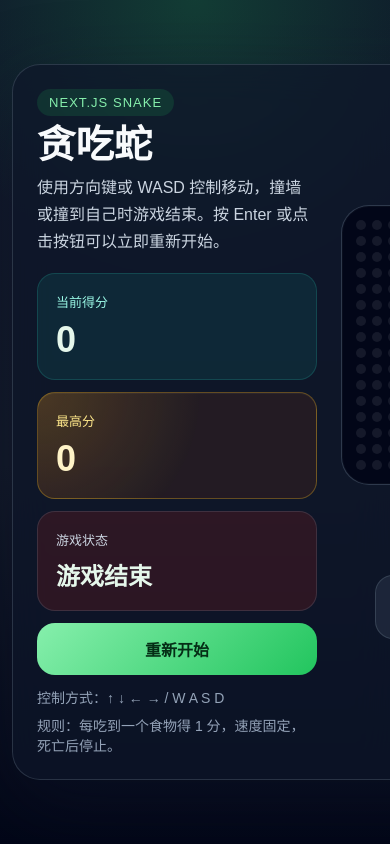
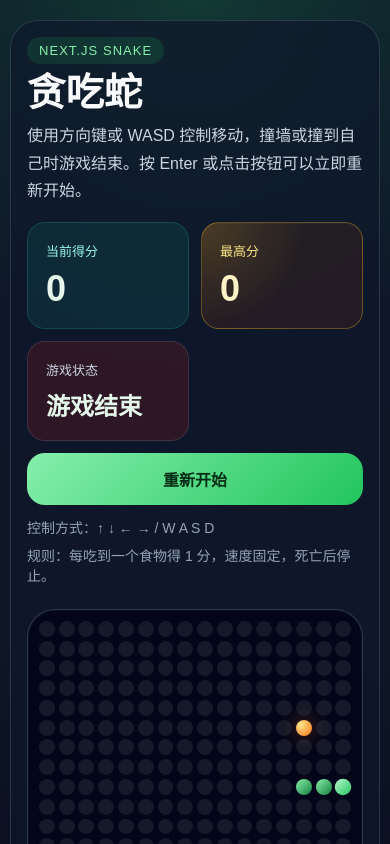
Before and after one commit to christinajgbu-oss/testforopenclaw, a Next.js app: page / in a window 390 px wide. Shown: the top 844 px of the page. Built offline with nearby package versions, Linux system fonts and the light colour scheme.

Commit message:
fix: 移动端适配 - viewport配置/响应式布局/触控按钮优化（Superpowers TDD）

```diff
--- a/src/app/layout.tsx
+++ b/src/app/layout.tsx
@@ -1,9 +1,15 @@
-import type { Metadata } from "next";
+import type { Metadata, Viewport } from "next";
 import "./globals.css";
 
 export const metadata: Metadata = {
   title: "testforopenclaw - Snake Game",
   description: "A snake game built with React and Next.js",
+};
+
+export const viewport: Viewport = {
+  width: "device-width",
+  initialScale: 1,
+  viewportFit: "cover",
 };
 
 export default function RootLayout({
--- a/src/app/page.module.css
+++ b/src/app/page.module.css
@@ -1,8 +1,10 @@
 .page {
   min-height: 100vh;
+  min-height: 100dvh;
   display: grid;
   place-items: center;
-  padding: 32px 16px;
+  padding: max(24px, env(safe-area-inset-top)) max(12px, env(safe-area-inset-right))
+    max(24px, env(safe-area-inset-bottom)) max(12px, env(safe-area-inset-left));
   font-family: var(--font-geist-sans);
   background:
     radial-gradient(circle at top, rgba(34, 197, 94, 0.22), transparent 32%),
@@ -52,6 +54,7 @@
 
 @media (max-width: 600px) {
   .page {
-    padding: 24px 12px;
+    padding: max(20px, env(safe-area-inset-top)) max(10px, env(safe-area-inset-right))
+      max(20px, env(safe-area-inset-bottom)) max(10px, env(safe-area-inset-left));
   }
 }
--- a/src/components/SnakeGame/SnakeGame.tsx
+++ b/src/components/SnakeGame/SnakeGame.tsx
@@ -1,6 +1,6 @@
 'use client';
 
-import { useMemo } from 'react';
+import { useEffect, useMemo, useState } from 'react';
 
 import pageStyles from '@/app/page.module.css';
 
@@ -23,7 +23,21 @@ export function SnakeGame() {
     snake,
     turnSnake,
   } = useSnakeGame();
+  const [isWideLayout, setIsWideLayout] = useState(false);
   const hasNewHighScore = isGameOver && highScore > previousHighScore;
+
+  useEffect(() => {
+    const updateLayout = () => {
+      setIsWideLayout(window.innerWidth >= 860);
+    };
+
+    updateLayout();
+    window.addEventListener('resize', updateLayout);
+
+    return () => {
+      window.removeEventListener('resize', updateLayout);
+    };
+  }, []);
 
   const board = useMemo(() => {
     const snakeCells = new Set(snake.map((segment) => `${segment.x}-${segment.y}`));
@@ -62,15 +76,15 @@ export function SnakeGame() {
     <section
       style={{
         width: '100%',
-        maxWidth: 920,
+        maxWidth: 'min(920px, 100%)',
         display: 'grid',
         gap: 24,
-        gridTemplateColumns: 'repeat(auto-fit, minmax(280px, 1fr))',
+        gridTemplateColumns: isWideLayout ? 'minmax(0, 1.05fr) minmax(0, 1fr)' : 'minmax(0, 1fr)',
         alignItems: 'center',
         background: 'rgba(15, 23, 42, 0.72)',
         border: '1px solid rgba(148, 163, 184, 0.22)',
         borderRadius: 28,
-        padding: 24,
+        padding: 'clamp(16px, 4vw, 24px)',
         boxShadow: '0 24px 80px rgba(15, 23, 42, 0.45)',
         backdropFilter: 'blur(18px)',
         color: '#e5f7eb',
@@ -103,7 +117,9 @@ export function SnakeGame() {
           <div
             style={{
               display: 'grid',
-              gridTemplateColumns: 'repeat(auto-fit, minmax(160px, 1fr))',
+              gridTemplateColumns: isWideLayout
+                ? 'repeat(3, minmax(0, 1fr))'
+                : 'repeat(auto-fit, minmax(min(160px, 100%), 1fr))',
               gap: 12,
             }}
           >
@@ -185,7 +201,7 @@ export function SnakeGame() {
           style={{
             width: 'min(100%, 520px)',
             aspectRatio: '1 / 1',
-            padding: 14,
+            padding: 'clamp(10px, 2.8vw, 14px)',
             borderRadius: 28,
             background: 'rgba(2, 6, 23, 0.9)',
             border: '1px solid rgba(71, 85, 105, 0.65)',
@@ -196,7 +212,7 @@ export function SnakeGame() {
             style={{
               display: 'grid',
               gridTemplateColumns: `repeat(${GRID_SIZE}, 1fr)`,
-              gap: 6,
+              gap: 'clamp(3px, 1vw, 6px)',
               width: '100%',
               height: '100%',
             }}
@@ -208,9 +224,10 @@ export function SnakeGame() {
         <div
           style={{
             display: 'grid',
-            gridTemplateColumns: 'repeat(3, 64px)',
+            gridTemplateColumns: 'repeat(3, minmax(44px, 64px))',
             gap: 10,
             justifyContent: 'center',
+            width: '100%',
           }}
         >
           <span />
@@ -244,9 +261,13 @@ function ControlButton({
         borderRadius: 18,
         width: 64,
         height: 64,
+        minWidth: 44,
+        minHeight: 44,
         cursor: 'pointer',
         fontSize: 26,
         fontWeight: 700,
+        touchAction: 'manipulation',
+        userSelect: 'none',
       }}
     >
       {label}
```
Also changed, not shown: 2 other files (tests, documents, lock files or other folders).
